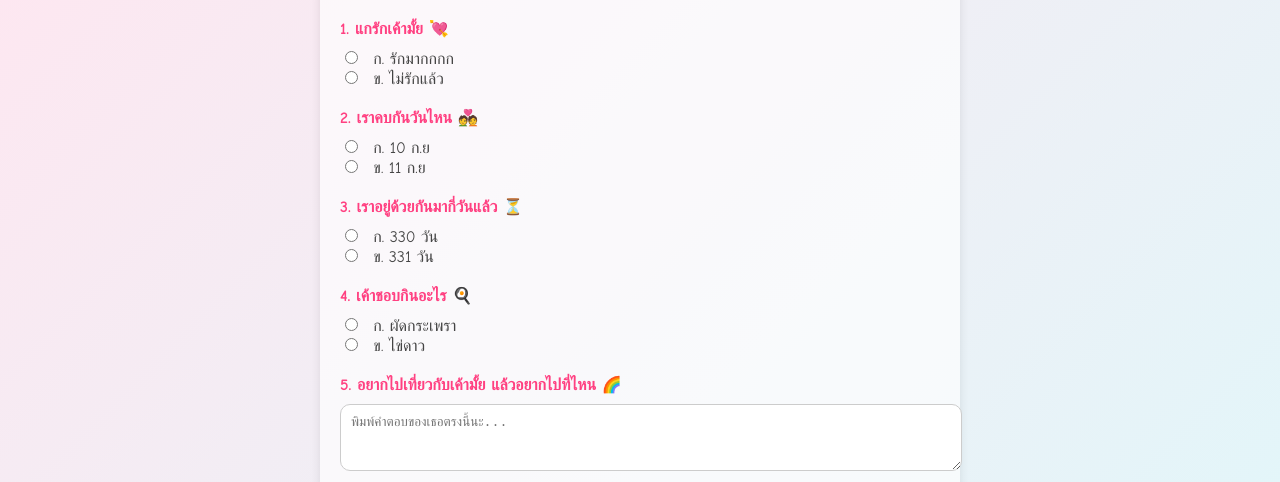
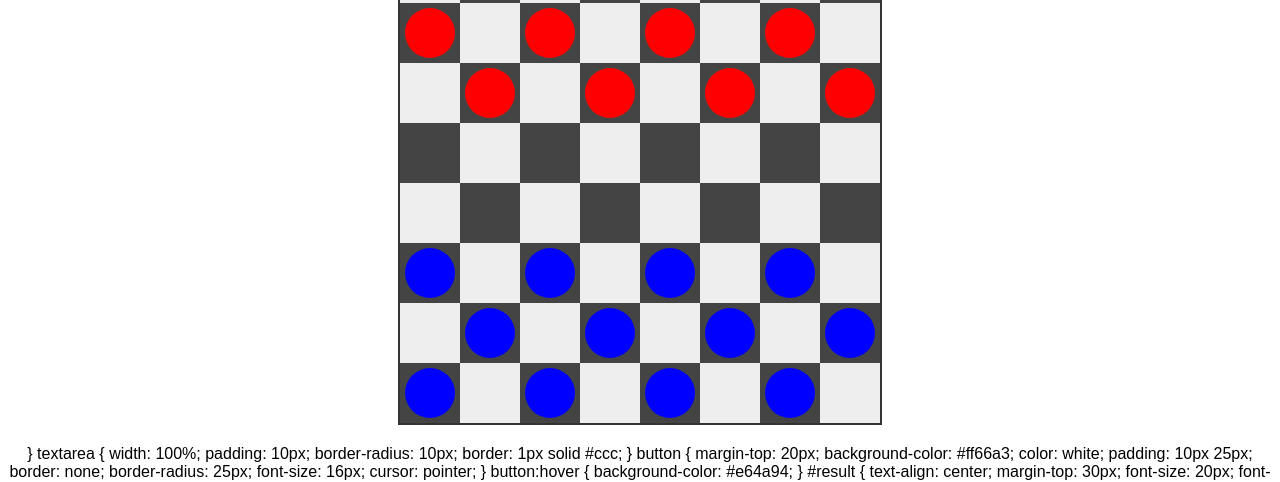
Before and after one commit to amphon7472-prog/Jaoey, a plain HTML site: page index.html in a window 1280 px wide. Shown: the part 139-621 px from the top of the page. Drawn offline with Linux system fonts and the light colour scheme.

Commit message:
Update index.html

```diff
--- a/index.html
+++ b/index.html
@@ -1,40 +1,131 @@
 <!DOCTYPE html>
 <html lang="th">
 <head>
-  <meta charset="UTF-8" />
-  <meta name="viewport" content="width=device-width, initial-scale=1.0" />
-  <title> บททดสอบว่าเบ้บรักเค้าจริงมั้ย </title>
+  <meta charset="UTF-8">
+  <meta name="viewport" content="width=device-width, initial-scale=1.0">
+  <title>เกมหมากฮอส</title>
   <style>
     body {
-      font-family: 'Comic Sans MS', cursive;
-      background: linear-gradient(135deg, #ffe6f0, #e0f7fa);
-      color: #444;
-      padding: 30px;
-    }
-    h1 {
-      color: #ff66a3;
+      font-family: sans-serif;
       text-align: center;
     }
-    form {
-      max-width: 600px;
-      margin: 0 auto;
-      background: #ffffffaa;
-      padding: 20px;
-      border-radius: 15px;
-      box-shadow: 0 4px 10px rgba(0,0,0,0.1);
+    #board {
+      display: grid;
+      grid-template-columns: repeat(8, 60px);
+      grid-template-rows: repeat(8, 60px);
+      margin: 20px auto;
+      width: 480px;
+      border: 2px solid #333;
     }
-    label {
-      font-weight: bold;
-      display: block;
-      margin-top: 20px;
-      color: #ff4081;
+    .square {
+      width: 60px;
+      height: 60px;
+      position: relative;
     }
-    .option {
-      margin-top: 10px;
+    .black {
+      background-color: #444;
     }
-    .option input {
-      margin-right: 10px;
+    .white {
+      background-color: #eee;
     }
+    .piece {
+      width: 50px;
+      height: 50px;
+      border-radius: 50%;
+      position: absolute;
+      top: 5px;
+      left: 5px;
+      cursor: grab;
+      z-index: 1;
+    }
+    .red {
+      background-color: red;
+    }
+    .blue {
+      background-color: blue;
+    }
+    .selected {
+      outline: 3px solid yellow;
+    }
+  </style>
+</head>
+<body>
+  <h1>เกมหมากฮอส</h1>
+  <div id="board"></div>
+
+  <script>
+    const board = document.getElementById("board");
+    let selectedPiece = null;
+    let currentPlayer = 'red';
+
+    function createBoard() {
+      board.innerHTML = '';
+      for (let row = 0; row < 8; row++) {
+        for (let col = 0; col < 8; col++) {
+          const square = document.createElement('div');
+          square.classList.add('square');
+          square.dataset.row = row;
+          square.dataset.col = col;
+
+          if ((row + col) % 2 === 0) {
+            square.classList.add('white');
+          } else {
+            square.classList.add('black');
+
+            if (row < 3) {
+              const piece = createPiece('red');
+              square.appendChild(piece);
+            } else if (row > 4) {
+              const piece = createPiece('blue');
+              square.appendChild(piece);
+            }
+          }
+
+          square.addEventListener('click', () => handleClick(square));
+          board.appendChild(square);
+        }
+      }
+    }
+
+    function createPiece(color) {
+      const piece = document.createElement('div');
+      piece.classList.add('piece', color);
+      return piece;
+    }
+
+    function handleClick(square) {
+      const piece = square.querySelector('.piece');
+
+      if (selectedPiece) {
+        const origin = selectedPiece.parentElement;
+        const fromRow = parseInt(origin.dataset.row);
+        const fromCol = parseInt(origin.dataset.col);
+        const toRow = parseInt(square.dataset.row);
+        const toCol = parseInt(square.dataset.col);
+
+        const rowDiff = Math.abs(toRow - fromRow);
+        const colDiff = Math.abs(toCol - fromCol);
+
+        // เดินเฉียง 1 ช่องเท่านั้น (พื้นฐาน)
+        if (rowDiff === 1 && colDiff === 1 && !piece) {
+          square.appendChild(selectedPiece);
+          selectedPiece.classList.remove('selected');
+          selectedPiece = null;
+          currentPlayer = currentPlayer === 'red' ? 'blue' : 'red';
+        } else {
+          selectedPiece.classList.remove('selected');
+          selectedPiece = null;
+        }
+      } else if (piece && piece.classList.contains(currentPlayer)) {
+        selectedPiece = piece;
+        piece.classList.add('selected');
+      }
+    }
+
+    createBoard();
+  </script>
+</body>
+</html>    }
     textarea {
       width: 100%;
       padding: 10px;
```
